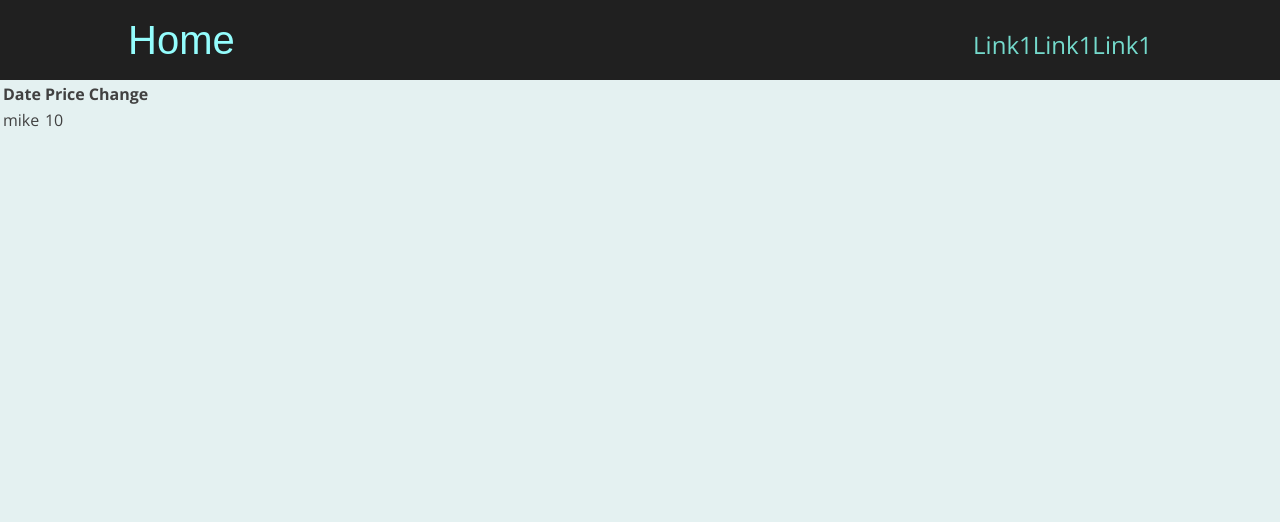
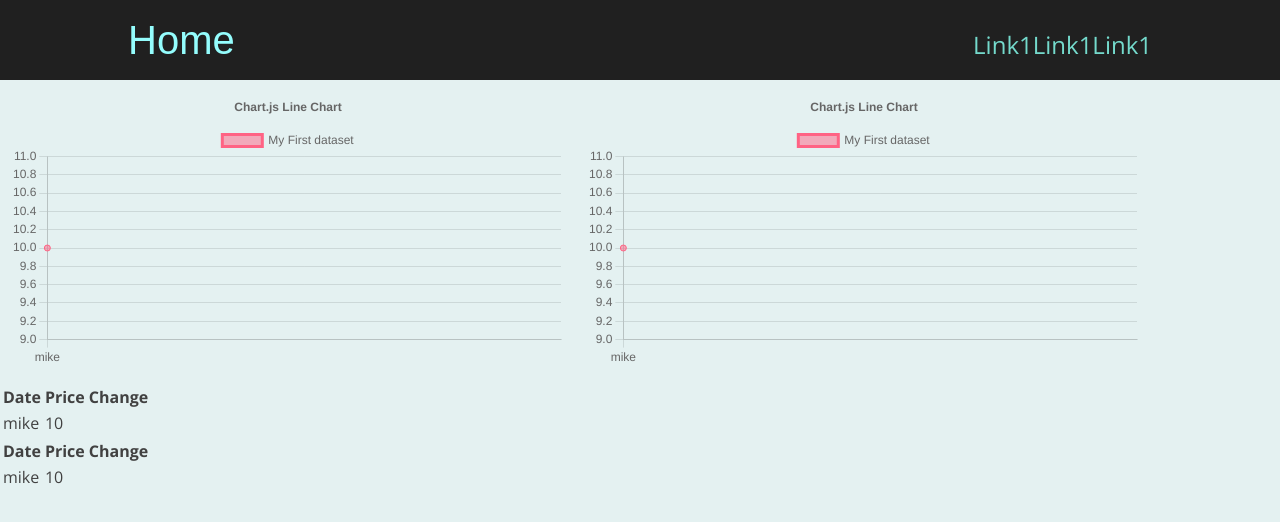
Before and after one commit to Mspagnolo27248/economics-site, a Next.js app: page /data/Cpi in a window 1280 px wide. Shown: the top 522 px of the page. Built offline with nearby package versions, Linux system fonts and the light colour scheme; no server answers.

Commit message:
Complete fetch() backend and Chart JS

```diff
--- a/package.json
+++ b/package.json
@@ -12,6 +12,7 @@
     "next": "12.2.2",
     "nextjs-cors": "^2.1.1",
     "react": "18.2.0",
+    "react-chartjs-2": "^4.3.1",
     "react-dom": "18.2.0"
   },
   "devDependencies": {
--- a/pages/api/cpi.js
+++ b/pages/api/cpi.js
@@ -1,5 +1,5 @@
 export default function handler(req, res) {
-    fetch('https://api.stlouisfed.org/fred/series/observations?series_id=MORTGAGE30US&observation_start=2022-07-01&observation_end=2022-07-22&api_key=3930e57c78d990d30f7d376f5c406e2e&file_type=json')
+    fetch('https://api.stlouisfed.org/fred/series/observations?series_id=MORTGAGE30US&observation_start=2019-07-01&observation_end=2022-07-22&api_key=3930e57c78d990d30f7d376f5c406e2e&file_type=json')
     .then((response)=>response.json())
     .then((data)=> res.send(data))
 
--- a/pages/data/Cpi.js
+++ b/pages/data/Cpi.js
@@ -1,9 +1,53 @@
 import React, { Fragment, useEffect,useState } from 'react'
 import Table from '../../components/ui/table'
+import { Line } from 'react-chartjs-2';
+
+import {
+  Chart as ChartJS,
+  CategoryScale,
+  LinearScale,
+  PointElement,
+  LineElement,
+  Title,
+  Tooltip,
+  Legend,
+} from 'chart.js'
+
+export const options = {
+  responsive: true,
+  plugins: {
+    legend: {
+      position: 'top' ,
+    },
+    title: {
+      display: true,
+      text: 'Chart.js Line Chart',
+    },
+  },
+};
+
 export default function CpiPage() {
-
+  ChartJS.register(
+    CategoryScale,
+    LinearScale,
+    PointElement,
+    LineElement,
+    Title,
+    Tooltip,
+    Legend
+  )
 const [dataCpi,setData] = useState([{date:"mike",value:10}]);
 
+const labels = dataCpi.map((item)=>item.date);
+const chartData = {
+  labels: labels,
+  datasets: [{
+    label: 'My First dataset',
+    borderColor: 'rgb(255, 99, 132)',
+      backgroundColor: 'rgba(255, 99, 132, 0.5)',
+    data: dataCpi.map((item)=>item.value),
+  }]
+}
 useEffect(()=>{
 //https://api.stlouisfed.org/fred/series/observations?series_id=MORTGAGE30US&realtime_start=2022-01-22&realtime_end=2022-07-22&api_key=3930e57c78d990d30f7d376f5c406e2e&file_type=json
 fetch('/api/cpi')
@@ -21,8 +65,21 @@ fetch('/api/cpi')
 
   return (
     <Fragment>
+      <div className='chart-container'>
+      <Line  data={chartData}  options={options} />
+      </div>
 
-        <Table data = {dataCpi}/>
+      <div className='chart-container'>
+      <Line  data={chartData}  options={options} />
+      </div>
+
+      <div className=''>
+      <Table data = {dataCpi}/>
+      </div>
+      <div className=''>
+      <Table data = {dataCpi}/>
+      </div>
+
     </Fragment>
   )
 }
--- a/styles/globals.css
+++ b/styles/globals.css
@@ -35,3 +35,11 @@ li{
   margin: auto;
   text-align: center;
 }
+
+.chart-container{
+  position: relative;
+  width:45%;
+  display: inline-block;
+  padding: 10px;
+
+}
```
Also changed, not shown: 1 other file (tests, documents, lock files or other folders).
